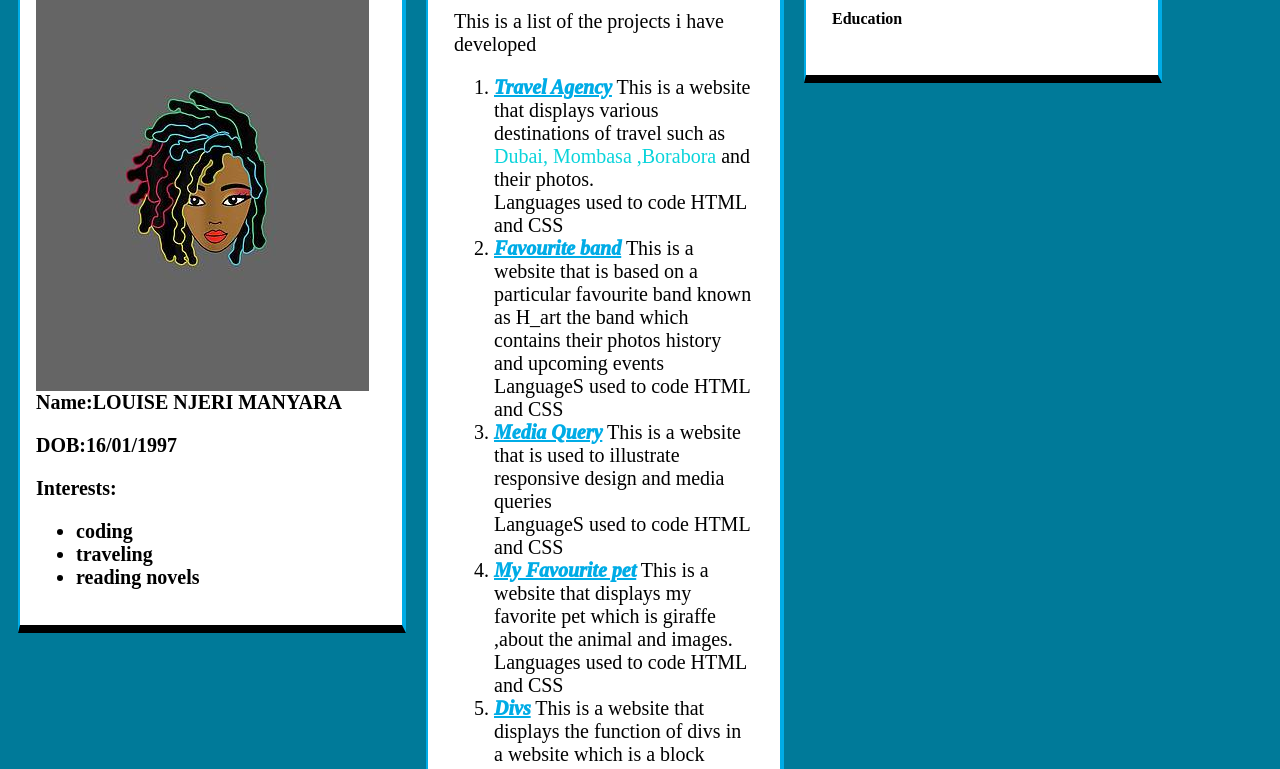
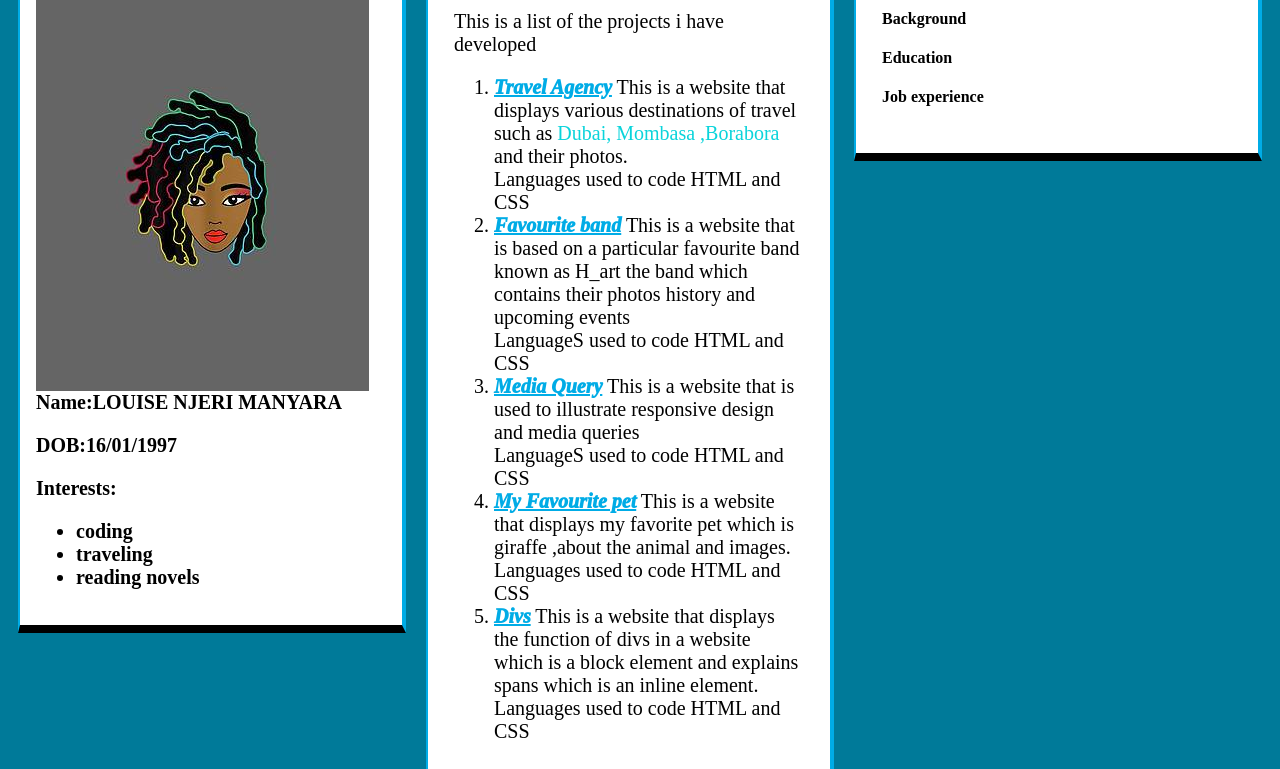
Before and after one commit to louisenje/Portfolio-project, a plain HTML site: page index.html in a window 1280 px wide. Shown: the part 203-972 px from the top of the page. Drawn offline with Linux system fonts and the light colour scheme.

Commit message:
about me

```diff
--- a/css/styles.css
+++ b/css/styles.css
@@ -52,7 +52,7 @@ ol{
 }
 
 .column{
-    width: 300px;
+    width: 350px;
     float: left;
     border-left: 2px solid #00ace6;
   border-right: 4px solid#00ace6;
--- a/index.html
+++ b/index.html
@@ -33,7 +33,9 @@
     <div class=column>
         <h2><strong>"About me"</strong></h2>
         <p>
+           <h4 class><strong> Background</strong></h4>
            <h4><strong> Education</strong></h4>
+           <h4><strong> Job experience</strong></h4>
 
         </p>
 
```
